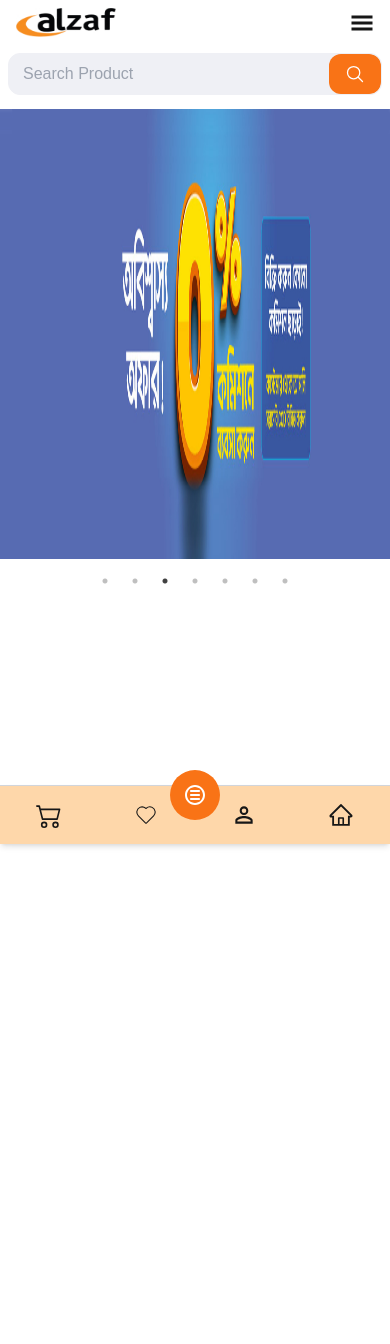
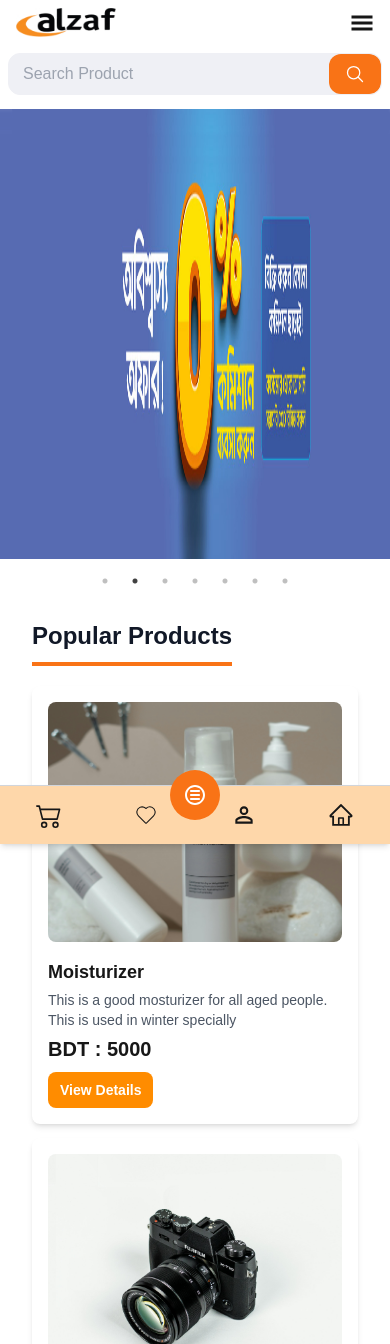
Before and after one commit to shariard58/nextshop, a Next.js app: page / in a window 390 px wide. Shown: the top 1344 px of the page. Before the commit the page ends 844 px from the top, so only its background shows below. Built offline with nearby package versions, Linux system fonts and the light colour scheme; no server answers.

Commit message:
popular product added in pages

```diff
--- a/app/page.js
+++ b/app/page.js
@@ -3,11 +3,12 @@ import Category from "@/components/Category";
 import Header from "@/components/Header";
 import MobileFooter from "@/components/MobileFooter";
 import MobileHeader from "@/components/MobileHeader";
+import PopularProducts from "@/components/PopularProducts";
 import SliderBanner from "@/components/SliderBanner";
 
 export default function Home() {
   return (
-    <div className="relative h-[90vh]">
+    <div className="relative h-[100vh] mb-[40px]">
       <Header className="hidden md:block" />
       <MobileHeader />
       <MobileFooter />
@@ -23,6 +24,10 @@ export default function Home() {
         </div>
         <div className="md:col-span-2"></div>
       </div>
+
+      <div className="mt-[20px]">
+        <PopularProducts />
+      </div>
     </div>
   );
 }
--- a/components/PopularProducts.jsx
+++ b/components/PopularProducts.jsx
@@ -2,12 +2,11 @@ import { productsData } from "@/utils/data";
 import ProductCard from "./ProductCard";
 export default function PopularProducts() {
   return (
-    <div className="p-8">
-      <p className="text-[20px] font-bold inline-block border-b border-orange-400 pb-[6px] border-b-[2px]">
-        Popular Products :
+    <div className="p-8 mb-[40px]">
+      <p className="text-[24px] font-semibold text-gray-900 inline-block border-b-4 border-orange-500 pb-2 mr-4">
+        Popular Products
       </p>
-
-      <div className="mt-[20px] grid grid-cols-4 gap-[20px]">
+      <div className="mt-[20px] grid grid-cols-1 md:grid-cols-4 md:gap-[20px] gap-[14px]">
         {productsData &&
           productsData.map((product) => (
             <ProductCard key={product.id} product={product} />
--- a/components/SliderBanner.jsx
+++ b/components/SliderBanner.jsx
@@ -16,7 +16,7 @@ export default function SliderBanner() {
   };
   return (
     <Slider {...settings}>
-      <div className="w-full relative h-[450px] md:h-[600px]">
+      <div className="w-full relative h-[450px] md:h-[500px]">
         <Image
           className="w-full relative h-full"
           src="/images/banner.jpg"
@@ -24,7 +24,7 @@ export default function SliderBanner() {
           layout="fill"
         />
       </div>
-      <div className="w-full relative h-[450px] md:h-[600px]">
+      <div className="w-full relative h-[450px] md:h-[500px]">
         <Image
           className="w-full relative h-full"
           src="/images/banner.jpg"
@@ -32,7 +32,7 @@ export default function SliderBanner() {
           layout="fill"
         />
       </div>
-      <div className="w-full relative h-[450px] md:h-[600px]">
+      <div className="w-full relative h-[450px] md:h-[500px]">
         <Image
           className="w-full relative h-full"
           src="/images/banner.jpg"
@@ -41,7 +41,7 @@ export default function SliderBanner() {
         />
       </div>
 
-      <div className="w-full relative h-[450px] md:h-[600px]">
+      <div className="w-full relative h-[450px] md:h-[500px]">
         <Image
           className="w-full relative h-full"
           src="/images/banner.jpg"
@@ -49,7 +49,7 @@ export default function SliderBanner() {
           layout="fill"
         />
       </div>
-      <div className="w-full relative h-[450px] md:h-[600px]">
+      <div className="w-full relative h-[450px] md:h-[500px]">
         <Image
           className="w-full relative h-full"
           src="/images/banner.jpg"
@@ -57,7 +57,7 @@ export default function SliderBanner() {
           layout="fill"
         />
       </div>
-      <div className="w-full relative h-[450px] md:h-[600px]">
+      <div className="w-full relative h-[450px] md:h-[500px]">
         <Image
           className="w-full relative h-full"
           src="/images/banner.jpg"
@@ -66,7 +66,7 @@ export default function SliderBanner() {
         />
       </div>
 
-      <div className="w-full relative h-[450px] md:h-[600px]">
+      <div className="w-full relative h-[450px] md:h-[500px]">
         <Image
           className="w-full relative h-full"
           src="/images/banner.jpg"
```
